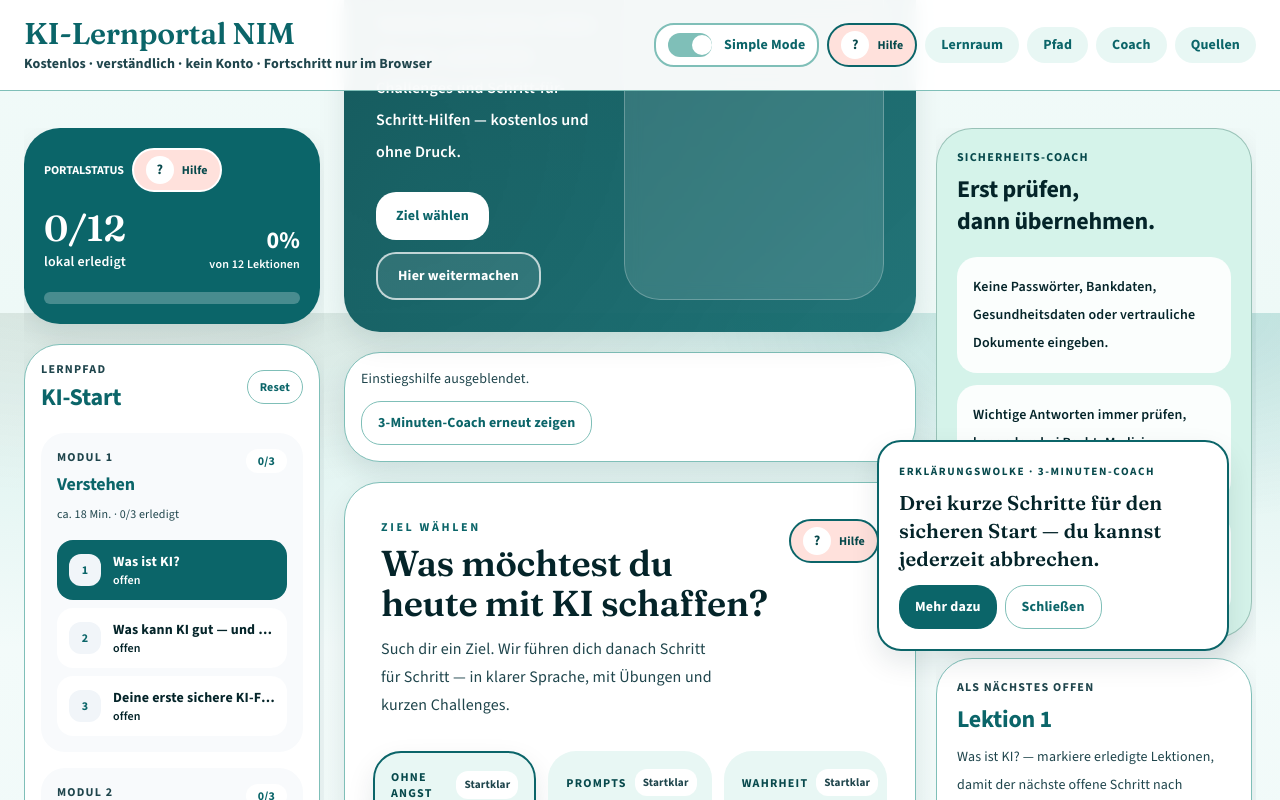
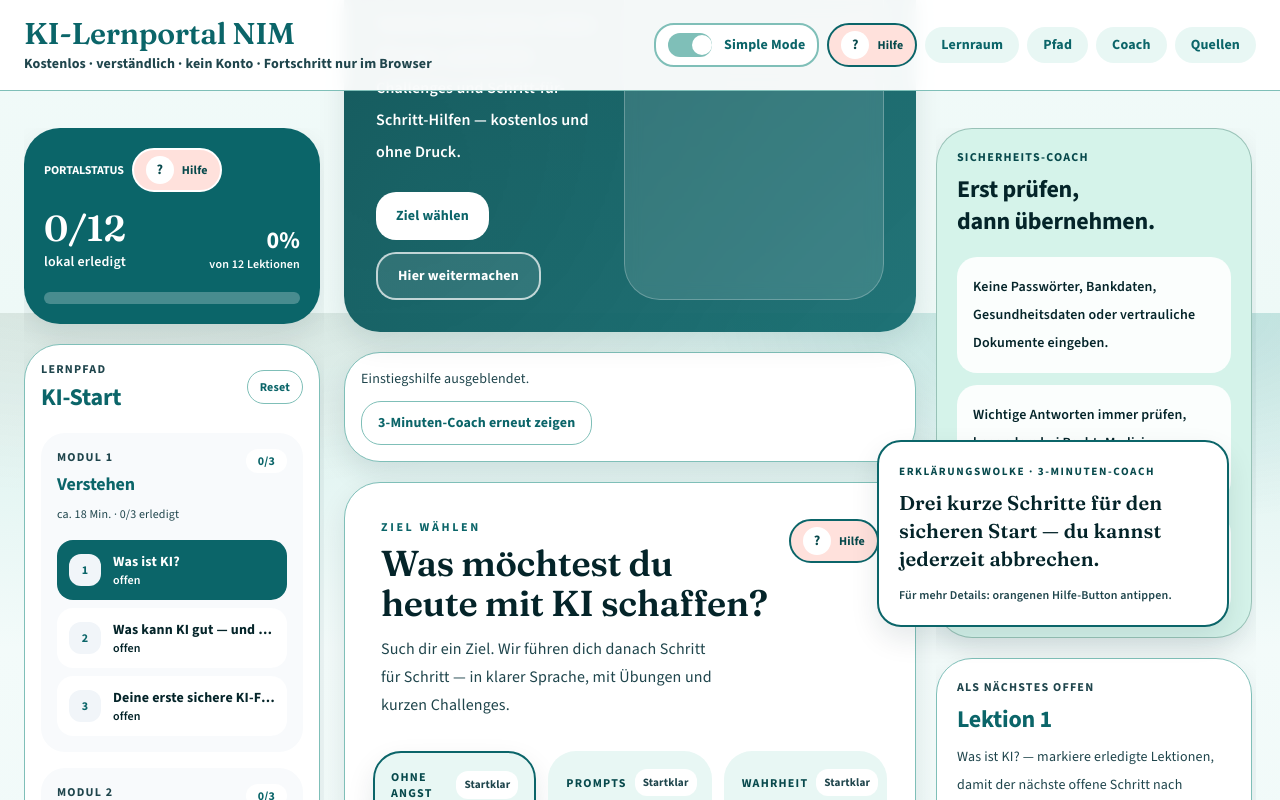
Before and after one commit to smartlivingberlin/ki-lernportal-nim, a Next.js app in the folder apps/web/: page / in a window 1280 px wide. Both pictures are taken after a click on the button "Später". Shown: the part 487-1287 px from the top of the page. Built offline with nearby package versions, Linux system fonts and the light colour scheme.

Commit message:
fix(help): ungepinnte Erklärungswolke fängt keine Events mehr
Hover-Wolken bleiben pointer-events-none inkl. ohne Buttons;
nur gepinnte Hilfe erlaubt Interaktion — behebt #pfad Scroll-Trap.

Co-authored-by: smartlivingberlin <smartlivingberlin@users.noreply.github.com>

```diff
--- a/apps/web/src/app/globals.css
+++ b/apps/web/src/app/globals.css
@@ -63,6 +63,8 @@ body {
   line-height: 1.7;
   font-weight: 500;
   letter-spacing: 0.01em;
+  -webkit-font-smoothing: antialiased;
+  -moz-osx-font-smoothing: grayscale;
 }
 
 body.simple-mode {
--- a/apps/web/src/components/learning/CursorExplainLayer.tsx
+++ b/apps/web/src/components/learning/CursorExplainLayer.tsx
@@ -18,7 +18,7 @@ type CloudState = {
 };
 
 const PANEL_WIDTH = 352;
-const PANEL_HEIGHT = 200;
+const PANEL_HEIGHT = 220;
 
 function canHoverFinePointer(): boolean {
   if (typeof window === "undefined") return false;
@@ -56,13 +56,15 @@ function useIsClient() {
 /**
  * Globale Cursor-Erklärungswolke.
  * Maus in `[data-explain]`-Bereich/Button → Wolke am Cursor mit Kurzinfo.
+ *
+ * Ungepinnt: komplett pointer-events-none (kein Scroll-/Klick-Fang).
+ * Gepinnt (Hilfe-Button): Interaktion für Mehr dazu / Schließen.
  */
 export function CursorExplainLayer() {
   const panelId = useId();
   const isClient = useIsClient();
   const [cloud, setCloud] = useState<CloudState | null>(null);
   const pinnedRef = useRef(false);
-  const overCloudRef = useRef(false);
   const lastTipIdRef = useRef<string | null>(null);
   const hideTimerRef = useRef<number | null>(null);
 
@@ -83,7 +85,7 @@ export function CursorExplainLayer() {
     const scheduleHide = () => {
       clearHide();
       hideTimerRef.current = window.setTimeout(() => {
-        if (!pinnedRef.current && !overCloudRef.current) {
+        if (!pinnedRef.current) {
           lastTipIdRef.current = null;
           setCloud(null);
         }
@@ -182,6 +184,7 @@ export function CursorExplainLayer() {
   if (!isClient || !cloud) return null;
 
   const pos = clampPosition(cloud.x, cloud.y);
+  const interactive = cloud.pinned;
 
   return createPortal(
     <div
@@ -189,22 +192,11 @@ export function CursorExplainLayer() {
       data-explain-cloud-root=""
       role="region"
       aria-label={`Erklärung: ${cloud.tip.label}`}
-      className="pointer-events-none fixed z-[80] w-[min(22rem,calc(100vw-1.5rem))] rounded-[1.5rem] border-2 border-[var(--nim-primary)] bg-[var(--nim-surface)] p-4 text-left text-[var(--foreground)] shadow-[var(--shadow-lift)] sm:p-5"
+      className={[
+        "fixed z-[80] w-[min(22rem,calc(100vw-1.5rem))] rounded-[1.5rem] border-2 border-[var(--nim-primary)] bg-[var(--nim-surface)] p-4 text-left text-[var(--foreground)] shadow-[var(--shadow-lift)] sm:p-5",
+        interactive ? "pointer-events-auto" : "pointer-events-none",
+      ].join(" ")}
       style={{ left: pos.left, top: pos.top }}
-      onPointerEnter={() => {
-        overCloudRef.current = true;
-        if (hideTimerRef.current !== null) {
-          window.clearTimeout(hideTimerRef.current);
-          hideTimerRef.current = null;
-        }
-      }}
-      onPointerLeave={() => {
-        overCloudRef.current = false;
-        if (!pinnedRef.current) {
-          lastTipIdRef.current = null;
-          setCloud(null);
-        }
-      }}
     >
       <p className="text-[0.7rem] font-black uppercase tracking-[0.14em] text-[var(--nim-primary-strong)]">
         Erklärungswolke · {cloud.tip.label}
@@ -242,7 +234,8 @@ export function CursorExplainLayer() {
         </div>
       ) : null}
 
-      <div className="pointer-events-auto mt-3 flex flex-wrap gap-2">
+      {interactive ? (
+        <div className="mt-3 flex flex-wrap gap-2">
           {cloud.layer === "short" ? (
             <button
               type="button"
@@ -277,6 +270,11 @@ export function CursorExplainLayer() {
             Schließen
           </button>
         </div>
+      ) : (
+        <p className="mt-3 text-xs font-semibold leading-5 text-[var(--nim-secondary)]">
+          Für mehr Details: orangenen Hilfe-Button antippen.
+        </p>
+      )}
     </div>,
     document.body,
   );
```
Lines whose indentation alone changed are shown as unchanged.
